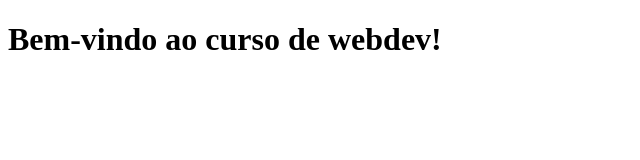
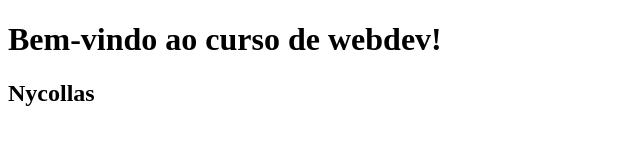
Before and after one commit to The-Santtt/first-class-web-development, a plain HTML site: page index.html in a window 1280 px wide. Shown: the whole page, without its empty margins (0-640 px from the left). Drawn offline with Linux system fonts and the light colour scheme.

Commit message:
meu nome

```diff
--- a/index.html
+++ b/index.html
@@ -9,6 +9,7 @@
 
 <body>
     <h1>Bem-vindo ao curso de webdev!</h1>
+    <h2>Nycollas</h2>
     <script src="script.js"></script>
 </body>
 
```
